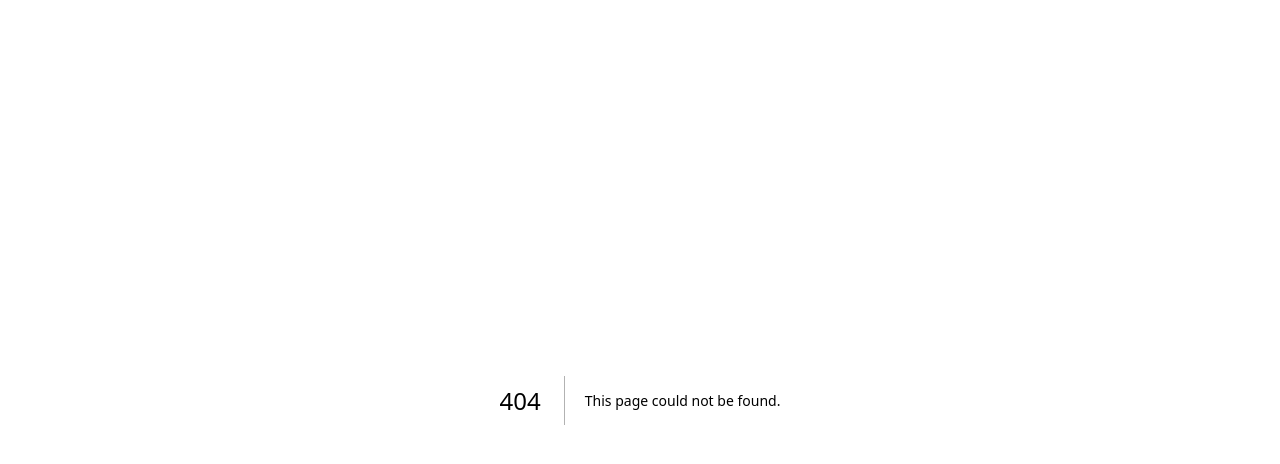
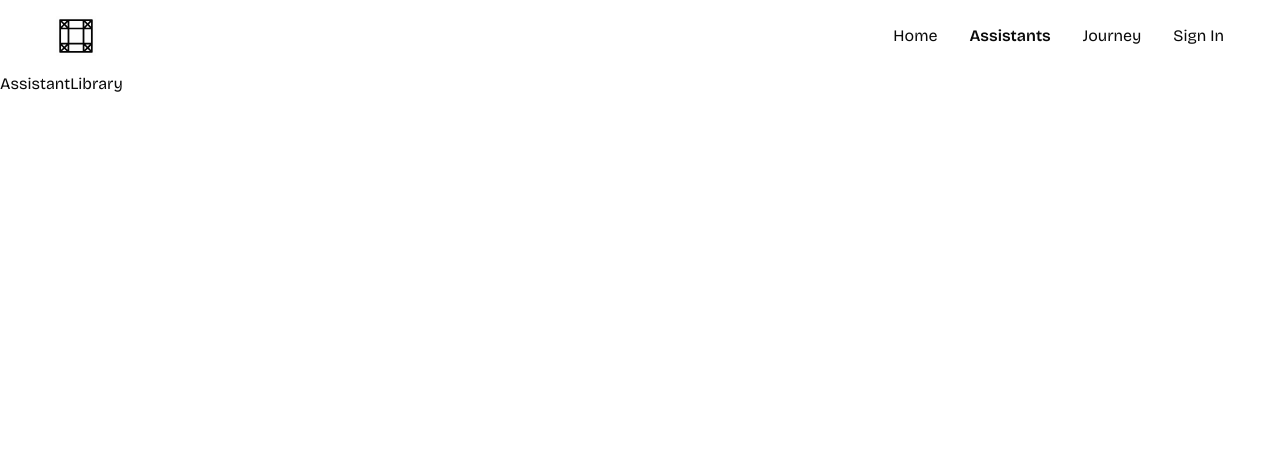
Before and after one commit to adhitcnugraha/bell-a-jar, a Next.js app: page /assistants in a window 1280 px wide. Before the commit this address had no page. Shown: the top 464 px of the page. Built offline with nearby package versions, Linux system fonts and the light colour scheme.

Commit message:
implement navbar & directory changes

```diff
--- /dev/null
+++ b/app/assistants/[id]/page.tsx
@@ -0,0 +1,5 @@
+const AssistantSession = () => {
+  return <div>AssistantSession</div>;
+};
+
+export default AssistantSession;
--- /dev/null
+++ b/app/assistants/new/page.tsx
@@ -0,0 +1,5 @@
+const NewAssistant = () => {
+  return <div>NewAssistant</div>;
+};
+
+export default NewAssistant;
--- /dev/null
+++ b/app/assistants/page.tsx
@@ -0,0 +1,5 @@
+const AssistantLibrary = () => {
+  return <div>AssistantLibrary</div>;
+};
+
+export default AssistantLibrary;
--- a/app/companions/[id]/page.tsx
+++ /dev/null
@@ -1,5 +0,0 @@
-const CompanionSession = () => {
-  return <div>CompanionSession</div>;
-};
-
-export default CompanionSession;
--- a/app/companions/new/page.tsx
+++ /dev/null
@@ -1,5 +0,0 @@
-const NewCompanion = () => {
-  return <div>NewCompanion</div>;
-};
-
-export default NewCompanion;
--- a/app/companions/page.tsx
+++ /dev/null
@@ -1,5 +0,0 @@
-const CompanionsLibrary = () => {
-  return <div>CompanionsLibrary</div>;
-};
-
-export default CompanionsLibrary;
--- a/app/layout.tsx
+++ b/app/layout.tsx
@@ -1,6 +1,7 @@
 import type { Metadata } from "next";
 import { Bricolage_Grotesque } from "next/font/google";
 import "./globals.css";
+import Navbar from "@/components/Navbar";
 
 const bricolage = Bricolage_Grotesque({
   variable: "--font-bricolage",
@@ -19,7 +20,10 @@
 }>) {
   return (
     <html lang="en">
-      <body className={`${bricolage.variable} antialiased`}>{children}</body>
+      <body className={`${bricolage.variable} antialiased`}>
+        <Navbar />
+        {children}
+      </body>
     </html>
   );
 }
--- /dev/null
+++ b/components/Navbar.tsx
@@ -0,0 +1,21 @@
+import Image from "next/image";
+import Link from "next/link";
+import NavItems from "./ui/NavItems";
+
+const Navbar = () => {
+  return (
+    <nav className="flex items-center justify-between mx-auto w-full px-14 py-4 bg-white max-sm:px-4">
+      <Link href="/">
+        <div className="flex items-center gap-2.5 cursor-pointer">
+          <Image src="/images/logo.svg" alt="logo" width={40} height={40} />
+        </div>
+      </Link>
+      <div className="flex items-center gap-8">
+        <NavItems />
+        <p>Sign In</p>
+      </div>
+    </nav>
+  );
+};
+
+export default Navbar;
--- /dev/null
+++ b/components/ui/NavItems.tsx
@@ -0,0 +1,31 @@
+"use client";
+import { cn } from "@/lib/utils";
+import Link from "next/link";
+import { usePathname } from "next/navigation";
+
+const navItems = [
+  { label: "Home", href: "/" },
+  { label: "Assistants", href: "/assistants" },
+  { label: "Journey", href: "/my-journey" },
+];
+
+const NavItems = () => {
+  // usePathname Hook
+  const pathname = usePathname();
+  return (
+    // Immediate return mapping
+    <nav className="flex items-center gap-8">
+      {navItems.map(({ label, href }) => (
+        <Link
+          href={href}
+          key={label}
+          className={cn(pathname === href && "text-primary font-semibold")}
+        >
+          {label}
+        </Link>
+      ))}
+    </nav>
+  );
+};
+
+export default NavItems;
```
Also changed, not shown: 1 other file (tests, documents, lock files or other folders).
